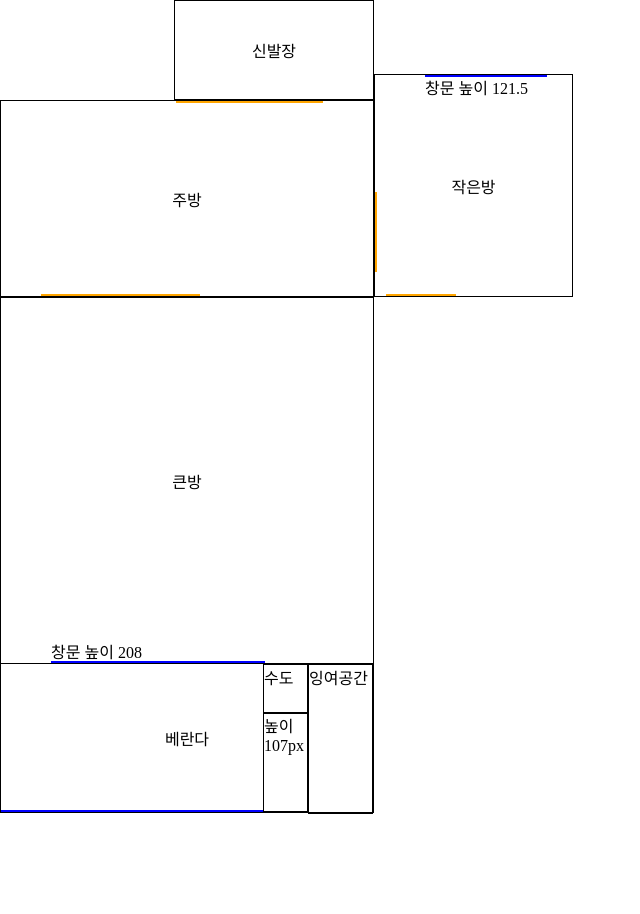
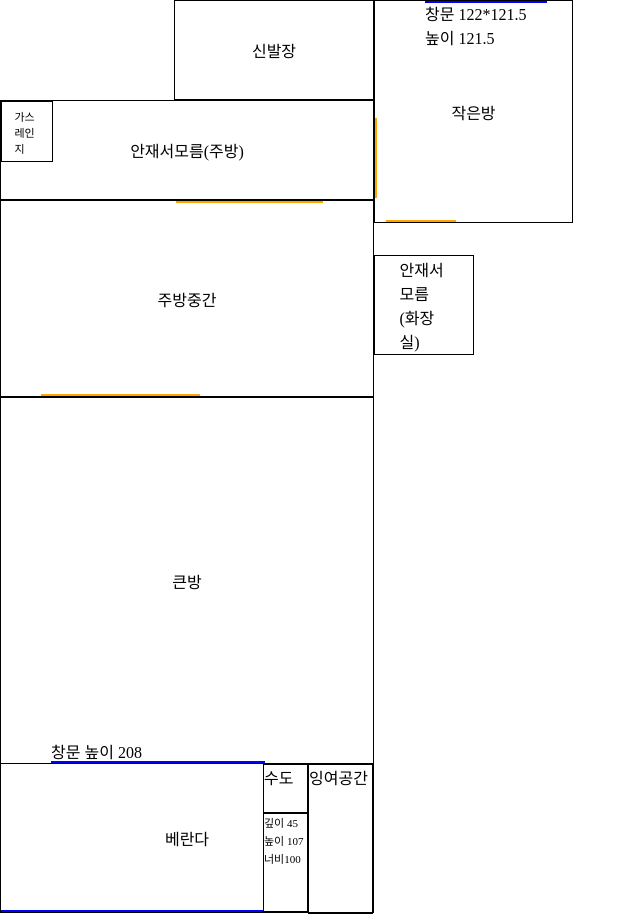
Before and after one commit to su-eun/Hi, a plain HTML site: page index.html in a window 1280 px wide. Shown: the whole page, without its empty margins (0-640 px from the left). Before the commit the page ends 814 px from the top, so only its background shows below. Drawn offline with Linux system fonts and the light colour scheme.

Commit message:
Update index.html

```diff
--- a/index.html
+++ b/index.html
@@ -11,46 +11,75 @@
   <article id="sinbaljang" style="width: 200px; height: 100px; top: 0; left: 174px">
     <span class="text">신발장</span>
   </article>
-  <article id="jubang" style="width: 374px; height: 197px; top: 100px;">
-    <span class="text">주방</span>
+  <article id="mola" style="width: 374px; height: 100px; top: 100px;">
+    <span class="text">안재서모름(주방)</span>
 
-    <div class="moon" style="width: 147px; height: 1px; border-color: orange; top: 0; left: 175px;"></div>
-    <div class="moon" style="width: 159px; height: 1px; border-color: orange; bottom: 0; left: 40px;"></div>
+    <article id="gas" style="width: 52px; height: 61px;">
+      <span class="text" style="font-size: 11px;">가스레인지</span>
+
+      <div class="size">
+        <span style="font-size: 11px;">너비 61 깊이 52 높이 14.3~24</span>
+      </div>
+    </article>
+  </article>
+  <article id="jubang" style="width: 374px; height: 197px; top: 200px;">
+    <span class="text">주방중간</span>
+
+    <div class="moon" style="width: 147px; height: 1px; border: 1px solid orange; top: 0; left: 175px;"></div>
+    <div class="moon" style="width: 159px; height: 1px; border: 1px solid orange; bottom: 0; left: 40px;"></div>
 
     <div class="size">
       <span>374*197</span>
+      <p style="left: 40px">63</p>
+      <p style="right: 14px;">39</p>
+      <p style="right: 0; top: 30px;">55</p>
+      <p style="right: 0; bottom: 10px;">44</p>
+      <p style="left: 0; bottom: 0;">37.5</p>
+      <p style="right: 50px; bottom: 0;">175</p>
     </div>
   </article>
-  <article id="jackeunbang" style="width: 199px; height: 223px; top: 74px; left: 374px">
+  <article id="mola" style="width: 100px; height: 100px; left: 374px; top: 255px;">
+    <span class="text">안재서모름(화장실)</span>
+  </article>
+  <article id="jackeunbang" style="width: 199px; height: 223px; top: 0; left: 374px">
     <span class="text">작은방</span>
-    <span style="position: absolute; top: 0; left: 50px;">창문 높이 121.5</span>
+    <span style="position: absolute; top: 0; left: 50px;">창문 122*121.5<br>높이 121.5</span>
 
-    <div class="changmoon" style="width: 122px; height: 1px; border-color: blue; top: 0; left: 50px;"></div>
-    <div class="moon" style="width: 1px; height: 80px; border-color: orange; top: 117px; left: 0;"></div>
-    <div class="moon" style="width: 70px; height: 1px; border-color: orange; bottom: 0; right: 116.5px;"></div>
+
+    <div class="changmoon" style="width: 122px; height: 1px; border: 1px solid blue; top: 0; left: 50px;"></div>
+    <div class="moon" style="width: 1px; height: 80px; border: 1px solid orange; top: 117px; left: 0;"></div>
+    <div class="moon" style="width: 70px; height: 1px; border: 1px solid orange; bottom: 0; right: 116.5px;"></div>
 
     <div class="size">
-      <span>199*223</span>
+      <span>199*223<br>높이232</span>
+      <p style="left: 0; top: 40px;">117</p>
+      <p style="right: 0; bottom: 0;">116.5</p>
     </div>
   </article>
-  <article id="keenbang" style="width: 374px; height: 367px; top: 297px;">
+  <article id="keenbang" style="width: 374px; height: 367px; top: 397px;">
     <span class="text">큰방</span>
     <span style="position: absolute; bottom: 0; left: 50px;">창문 높이 208</span>
 
-    <div class="changmoon" style="width: 214px; height: 1px; border-color: blue; bottom: 0; left: 50px;"></div>
+    <div class="changmoon" style="width: 214px; height: 1px; border: 1px solid blue; bottom: 0; left: 50px;"></div>
 
     <div class="size">
-      <span>374*367</span>
+      <span>374*367 높이230.5</span>
+      <p style="left: 10px">40</p>
+      <p style="right: 60px;">175</p>
+      <p style="left: 10px; bottom: 0;">50</p>
+      <p style="bottom: 0; right: 40px;">214</p>
     </div>
   </article>
-  <article id="baeranda" style="width: 374px; height: 150px; top: 663px;">
+  <article id="baeranda" style="width: 374px; height: 150px; top: 763px;">
     <span class="text">베란다</span>
 
-    <div id="soodo" style="width: 45px; height: 50px; right: 65px;"><span>수도</span></div>
-    <div id="changmoongonggan" style="width: 45px; height: 100px; bottom: 0; right: 65px;"> <span>높이 107px</span></div>
-    <div style="width: 65px; height: 150px; right: 0;"><span>잉여공간</span></div>
+    <article id="soodo" style="width: 45px; height: 50px; right: 65px;"><span>수도</span></article>
+    <article id="changmoongonggan" style="width: 45px; height: 100px; bottom: 0; right: 65px;">
+      <span style="font-size: 11px;">깊이 45<br>높이 107<br>너비100</span>
+    </article>
+    <article style="width: 65px; height: 150px; right: 0;"><span>잉여공간</span></article>
 
-    <div class="changmoon" style="width: 262px; height: 1px; border-color: blue; bottom: 0;"></div>
+    <div class="changmoon" style="width: 262px; height: 1px; border: 1px solid blue; bottom: 0;"></div>
   </article>
 </body>
 
@@ -67,25 +96,37 @@
     position: relative;
   }
 
-  article, div {
+  p, div {
+    position: absolute;
+  }
+
+  p {
+    color: blueviolet;
+  }
+
+  article {
     position: absolute;
     border: 1px solid #000;
   }
 
   div.size,
-  article:not(#sinbaljang):not(#baeranda):hover > .text {
+  article:not(#sinbaljang):not(#baeranda):not(#mola):hover > .text {
+    width: 100%;
+    height: 100%;
     display: none;
   }
 
-  article:not(#sinbaljang):not(#baeranda):hover {
+  article:not(#sinbaljang):not(#baeranda):not(#mola):hover {
     background-color: rgba(0,0,0,.1);
   }
 
-  article:hover > div.size,
+  article:hover > div.size {
+    display: block;
+  }
+
+  article:hover > div.size span,
   .text {
     position: absolute;
-    display: block;
-    border: none;
     top: 50%;
     left: 50%;
     transform: translate(-50%, -50%);
```
